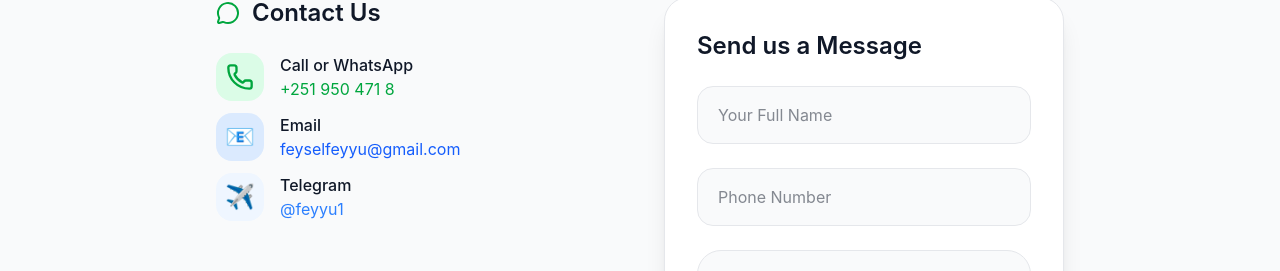
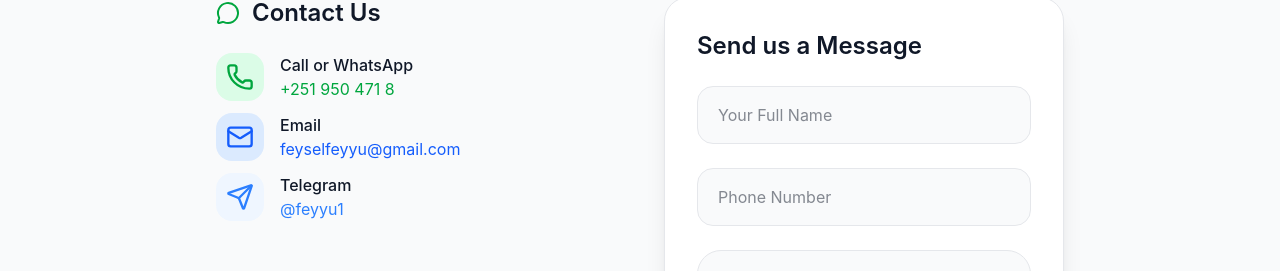
Before and after one commit to feyyu120/fertilizer-distribution, a React (Vite) app in the folder web/: page /support in a window 1280 px wide. Shown: the part 284-555 px from the top of the page. Built offline with nearby package versions, Linux system fonts and the light colour scheme; no server answers.

Commit message:
style: replace emojis with lucide icons on support page

```diff
--- a/web/src/pages/Support.tsx
+++ b/web/src/pages/Support.tsx
@@ -1,4 +1,4 @@
-import { MessageCircle, Send, Phone } from 'lucide-react';
+import { MessageCircle, Send, Phone, Mail } from 'lucide-react';
 import { useState, useEffect } from 'react';
 import { useNavigate } from 'react-router-dom';
 import toast, { Toaster } from 'react-hot-toast';
@@ -76,8 +76,8 @@ const Support = () => {
                             </a>
 
                             <a href="mailto:feyselfeyyu@gmail.com" className="flex items-center gap-4 group p-3 -m-3 rounded-2xl hover:bg-gray-50 dark:hover:bg-gray-800/50 transition-colors">
-                                <div className="w-12 h-12 bg-blue-100 dark:bg-blue-900/50 rounded-2xl flex items-center justify-center text-blue-600 dark:text-blue-400 text-2xl transition-colors">
-                                    📧
+                                <div className="w-12 h-12 bg-blue-100 dark:bg-blue-900/50 rounded-2xl flex items-center justify-center transition-colors">
+                                    <Mail className="text-blue-600 dark:text-blue-400" size={28} />
                                 </div>
                                 <div>
                                     <p className="font-medium text-gray-900 dark:text-gray-200 transition-colors">Email</p>
@@ -86,8 +86,8 @@ const Support = () => {
                             </a>
 
                             <a href="https://t.me/feyyu1" target="_blank" rel="noopener noreferrer" className="flex items-center gap-4 group p-3 -m-3 rounded-2xl hover:bg-gray-50 dark:hover:bg-gray-800/50 transition-colors">
-                                <div className="w-12 h-12 bg-blue-50 dark:bg-blue-600/30 rounded-2xl flex items-center justify-center text-blue-500 dark:text-blue-400 text-2xl transition-colors">
-                                    ✈️
+                                <div className="w-12 h-12 bg-blue-50 dark:bg-blue-600/30 rounded-2xl flex items-center justify-center transition-colors">
+                                    <Send className="text-blue-500 dark:text-blue-400" size={28} />
                                 </div>
                                 <div>
                                     <p className="font-medium text-gray-900 dark:text-gray-200 transition-colors">Telegram</p>
```
